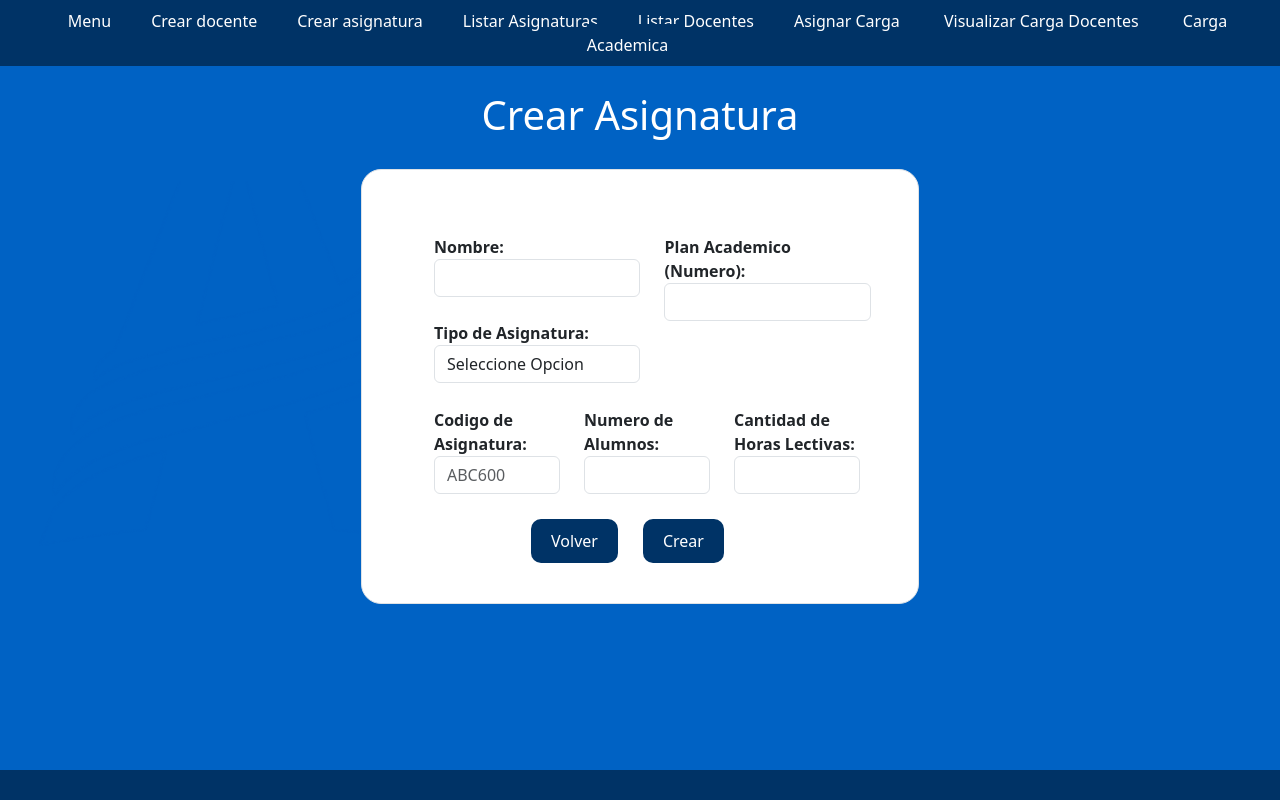
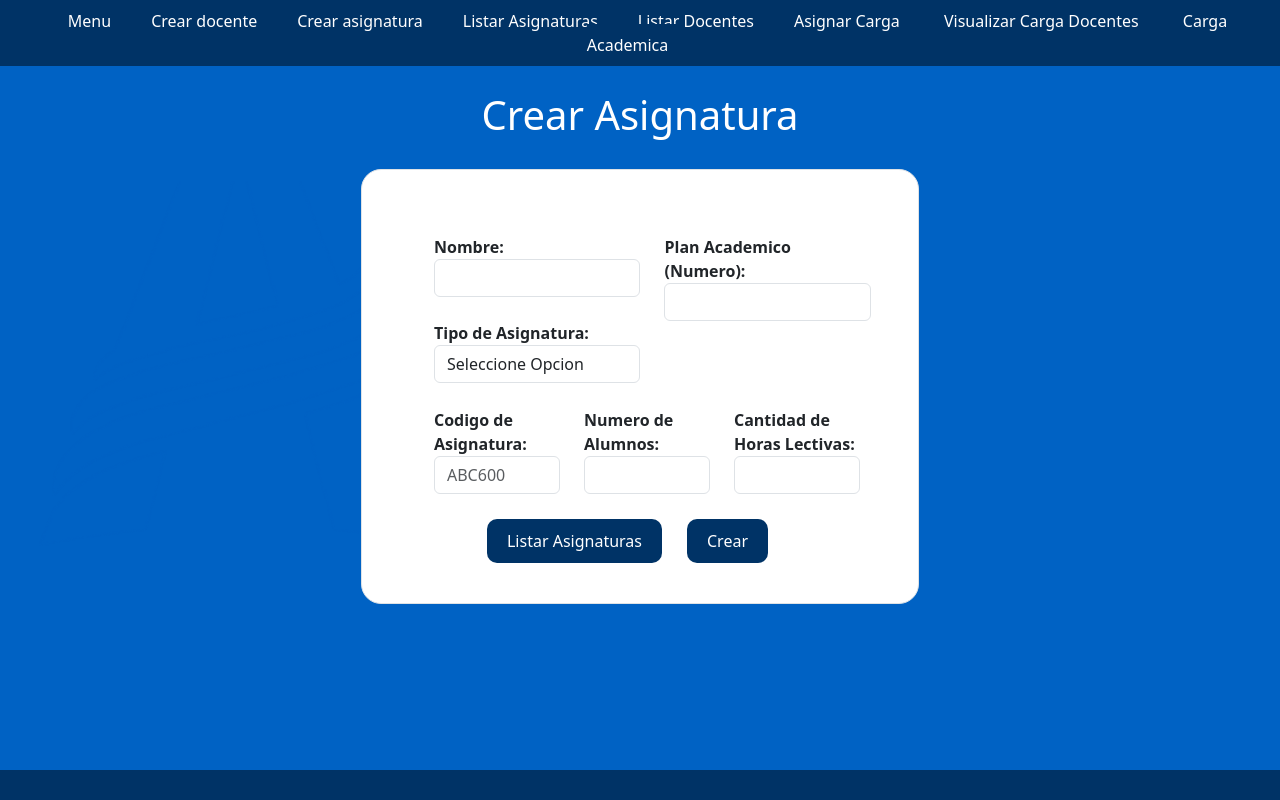
Before and after one commit to NachoMezaM/CDT_CargaTest1, an Angular app: page /post/create in a window 1280 px wide. Built offline with nearby package versions, Linux system fonts and the light colour scheme.

Commit message:
Crear Asig Fix

```diff
--- a/src/app/post/create/create.component.html
+++ b/src/app/post/create/create.component.html
@@ -94,7 +94,7 @@
         </div>
     </div>
     <div class="linea">
-        <button routerLink="/post/index" class="boton">Volver</button>
+        <button routerLink="/post/index" class="boton">Listar Asignaturas</button>
         <button class="boton" type="submit" [disabled]="!form.valid">Crear</button>
     </div>
 
```
